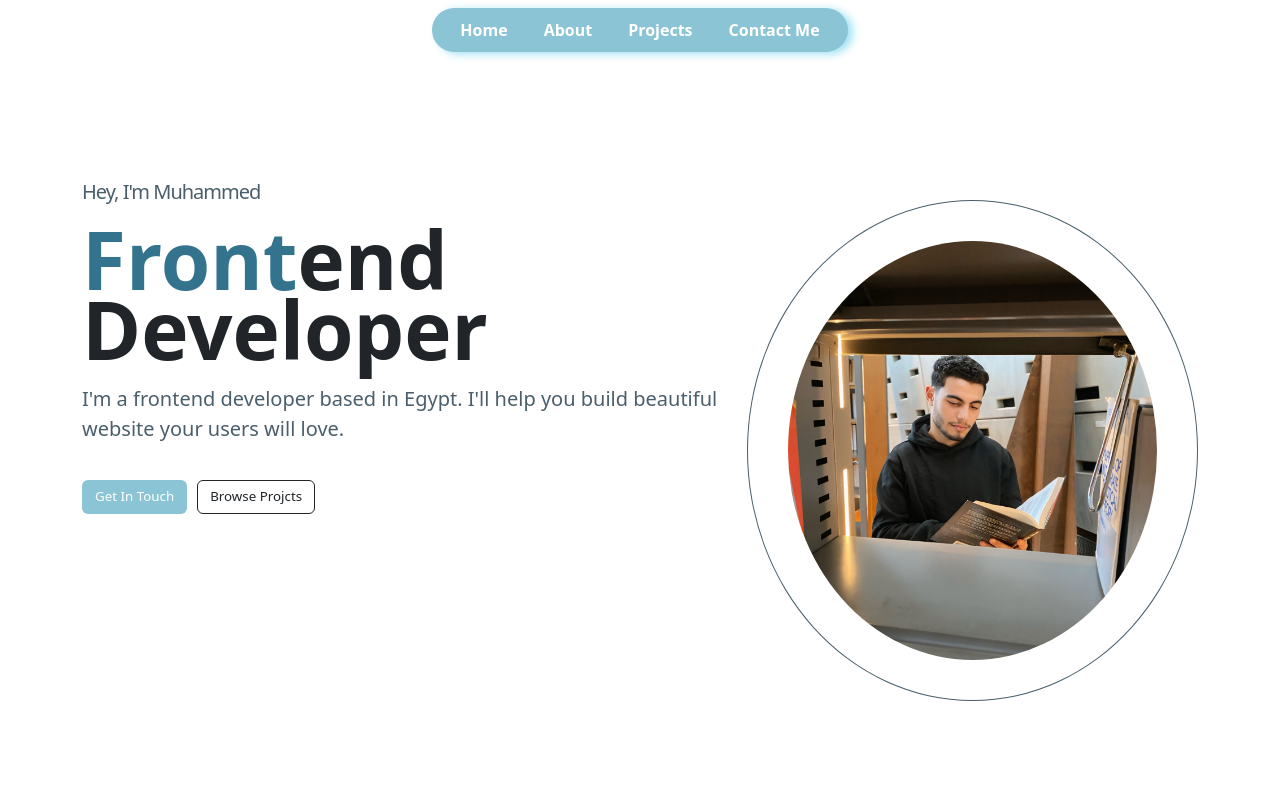
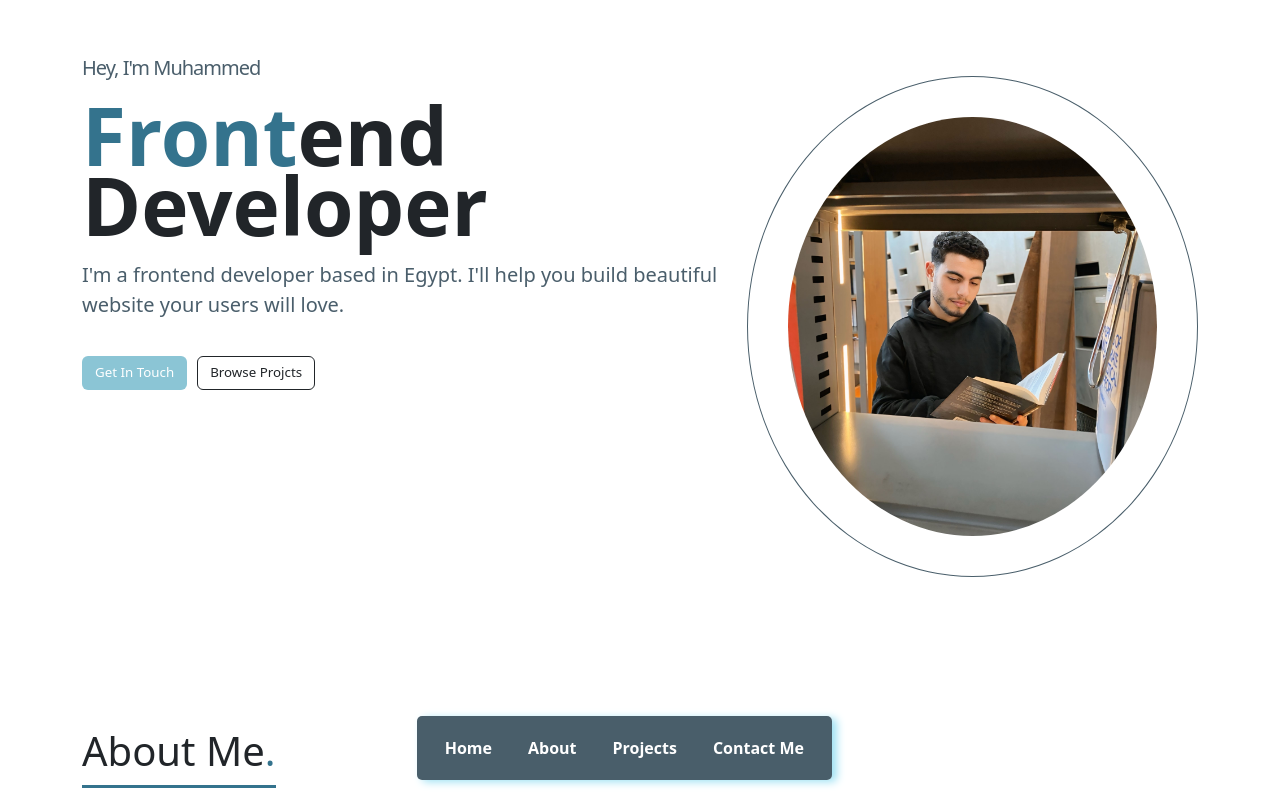
Before and after one commit to MuhammedAhmed09/portfolio, a React (Create React App) app: page / in a window 1280 px wide. Shown: the top 800 px of the page. Built offline with nearby package versions, Linux system fonts and the light colour scheme.

Commit message:
update nav

```diff
--- a/src/App.css
+++ b/src/App.css
@@ -12,19 +12,43 @@
 }
 
 /* navbar */
-
-.navbar {
+.navbar-toggler {
+    z-index: 1000;
+    margin-top: 10px;
+}
+.navbar-toggler:focus {
+    position: fixed;
+    top: 10px;
+}
+.navbar .nav {
+    right: 35%;
+    bottom: 20px;
+    position: fixed;
+    z-index: 999;
+    width: max-content;
     align-items: center;
+    border-radius: 5px;
+    padding: 20px 10px;
+    background-color: var(--main);
+    box-shadow: 5px 2px 9px #9ee1f3;
+    transition: 0.7s ease;
 }
 
-.navbar .nav {
-    text-align: center;
-    align-items: center;
-    width: max-content;
-    padding: 10px;
-    border-radius: 25px;
-    background-color: #8bc5d5;
-    box-shadow: 5px 2px 9px #9ee1f3;
+@media (max-width: 990px) {
+    .navbar .nav {
+        position: fixed;
+        right: 0;
+        padding: 20% 0;
+        z-index: 888;
+        align-items: center;
+        width: 100%;
+        height: 100%;
+        border-radius: none;
+        bottom: 0;
+    }
+    .navbar .link {
+        padding: 9% 0;
+    }
 }
 
 .navbar .link {
@@ -63,7 +87,7 @@
 
 /* homepage */
 .home {
-    margin-top: 15vh;
+    margin-top: 5vh;
 }
 
 .home h5 {
--- a/src/App.js
+++ b/src/App.js
@@ -7,7 +7,6 @@ import { GoChevronUp } from "react-icons/go";
 
 
 function App() {
-
 
   window.onscroll = function (){
 
@@ -24,9 +23,6 @@ function App() {
     }
   }
 
-
-
-
   return (
     <BrowserRouter>
 
--- a/src/Home.js
+++ b/src/Home.js
@@ -11,7 +11,6 @@ import ContactUs from './contactUs/Contact';
 const Home = () => {
     return (
         <>
-
         <Element name='/'>
             <Container className='home'>
                 <Row>
@@ -127,8 +126,6 @@ const Home = () => {
             </footer>
         </Element>
         </>
-
-
     )
 }
 
--- a/src/NavBar.js
+++ b/src/NavBar.js
@@ -2,10 +2,7 @@ import React from 'react'
 import { Container, Nav, Navbar } from 'react-bootstrap'
 import { Link } from 'react-scroll';
 
-
-
 const NavBar = () => {
-
 
     return (
         <>
@@ -22,7 +19,6 @@ const NavBar = () => {
                 </Navbar.Collapse>
             </Container>
         </Navbar>
-
         </>
     )
 }
```
Lines whose indentation alone changed are shown as unchanged.
